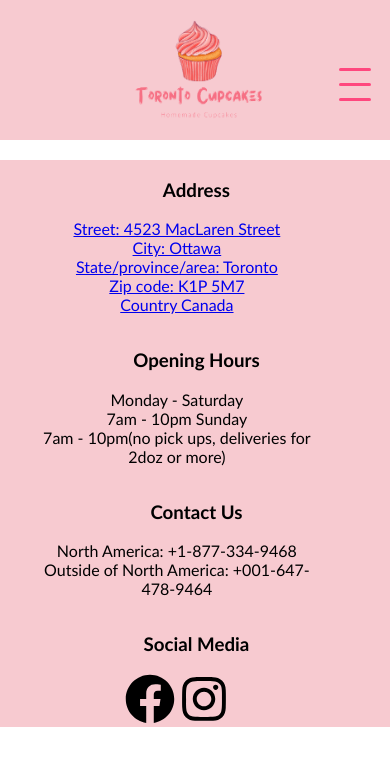
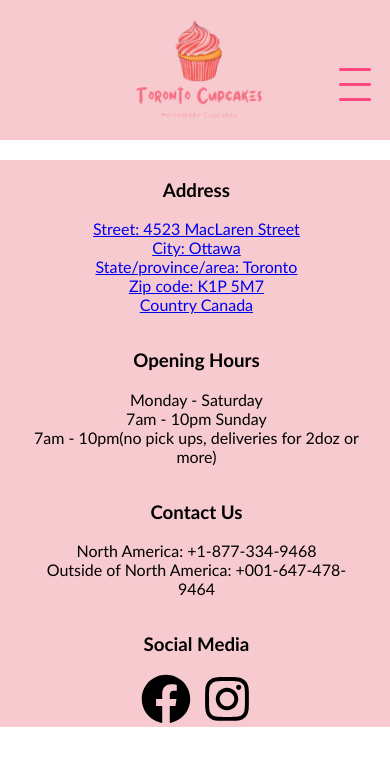
Before and after one commit to NelsonTejeda/TorontoCupcakesMockUp, a plain HTML site: page index.html in a window 390 px wide. Drawn offline with Linux system fonts and the light colour scheme.

Commit message:
fixed footer mobile view text-algin center

```diff
--- a/styles.css
+++ b/styles.css
@@ -175,14 +175,18 @@ body {
   width: 100%;
 }
 
+.content {
+  width: 100%;
+}
+
 .map {
-  /* display: flex; */
   margin: 20px;
 }
 
 .facebook-logo {
   height: 50px;
   width: 50px;
+  margin-right: 2%;
 }
 
 .insta-logo {
```
